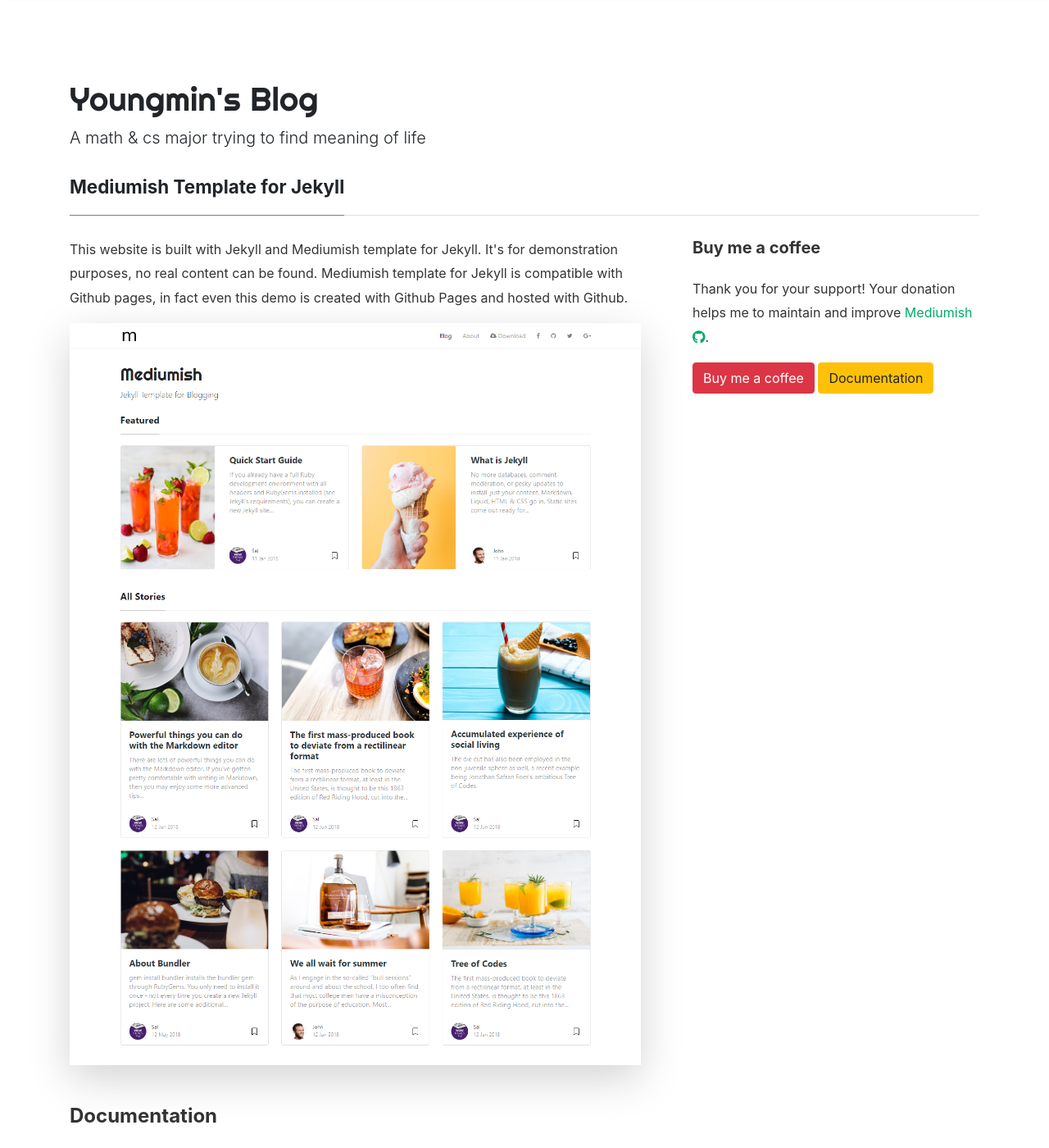
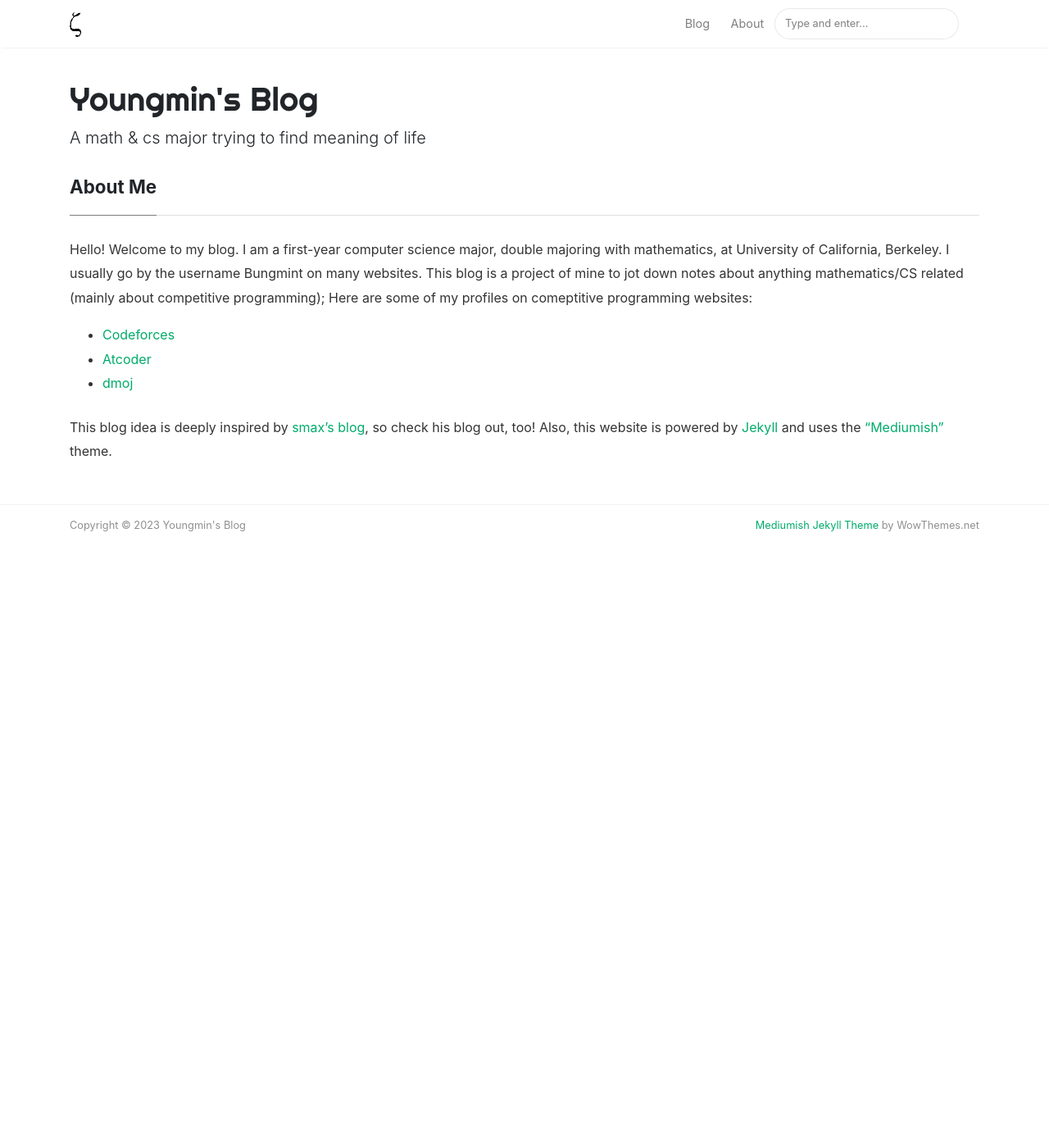
Before and after one commit to Bungmint/math-cs-blog, a Jekyll site: the page built from _pages/about.md, in a window 1280 px wide and 1400 px high. Shown: the whole window at 82% size. Built offline with Jekyll 4.4.1, drawn with Linux system fonts in a browser that asks for light colours; nearby versions of some CDN libraries; comment, search, counter and statistics services are not loaded; some of the changed text lies outside the part shown.

Commit message:
Add the About section

```diff
--- a/_pages/about.md
+++ b/_pages/about.md
@@ -1,35 +1,17 @@
 ---
 layout: page
-title: Mediumish Template for Jekyll
+title: About Me
 permalink: /about
-comments: true
 ---
 
-<div class="row justify-content-between">
-<div class="col-md-8 pr-5">
+Hello! Welcome to my blog. I am a first-year computer science major, double majoring with mathematics,
+at University of California, Berkeley. I usually go by the username Bungmint on many websites. This blog
+is a project of mine to jot down notes about anything mathematics/CS related (mainly about competitive programming);
+Here are some of my profiles on comeptitive programming websites:
 
-<p>This website is built with Jekyll and Mediumish template for Jekyll. It's for demonstration purposes, no real content can be found. Mediumish template for Jekyll is compatible with Github pages, in fact even this demo is created with Github Pages and hosted with Github.</p>
+- [Codeforces](https://codeforces.com/profile/Bungmint)
+- [Atcoder](https://atcoder.jp/users/Bungmint)
+- [dmoj](https://dmoj.ca/user/Bungmint)
 
-<p class="mb-5"><img class="shadow-lg" src="{{site.baseurl}}/assets/images/mediumish-jekyll-template.png" alt="jekyll template mediumish" /></p>
-<h4>Documentation</h4>
-
-<p>Please, read the docs <a href="https://bootstrapstarter.com/bootstrap-templates/template-mediumish-bootstrap-jekyll/">here</a>.</p>
-
-<h4>Questions or bug reports?</h4>
-
-<p>Head over to our <a href="https://github.com/wowthemesnet/mediumish-theme-jekyll">Github repository</a>!</p>
-
-</div>
-
-<div class="col-md-4">
-
-<div class="sticky-top sticky-top-80">
-<h5>Buy me a coffee</h5>
-
-<p>Thank you for your support! Your donation helps me to maintain and improve <a target="_blank" href="https://github.com/wowthemesnet/mediumish-theme-jekyll">Mediumish <i class="fab fa-github"></i></a>.</p>
-
-<a target="_blank" href="https://www.wowthemes.net/donate/" class="btn btn-danger">Buy me a coffee</a> <a target="_blank" href="https://bootstrapstarter.com/bootstrap-templates/template-mediumish-bootstrap-jekyll/" class="btn btn-warning">Documentation</a>
-
-</div>
-</div>
-</div>
+This blog idea is deeply inspired by [smax's blog](https://mzhang2021.github.io/cp-blog/), so check his blog out, too!
+Also, this website is powered by [Jekyll](https://jekyllrb.com/) and uses the ["Mediumish"](https://github.com/wowthemesnet/mediumish-theme-jekyll) theme.
```
Also changed, not shown: 3 other files.
